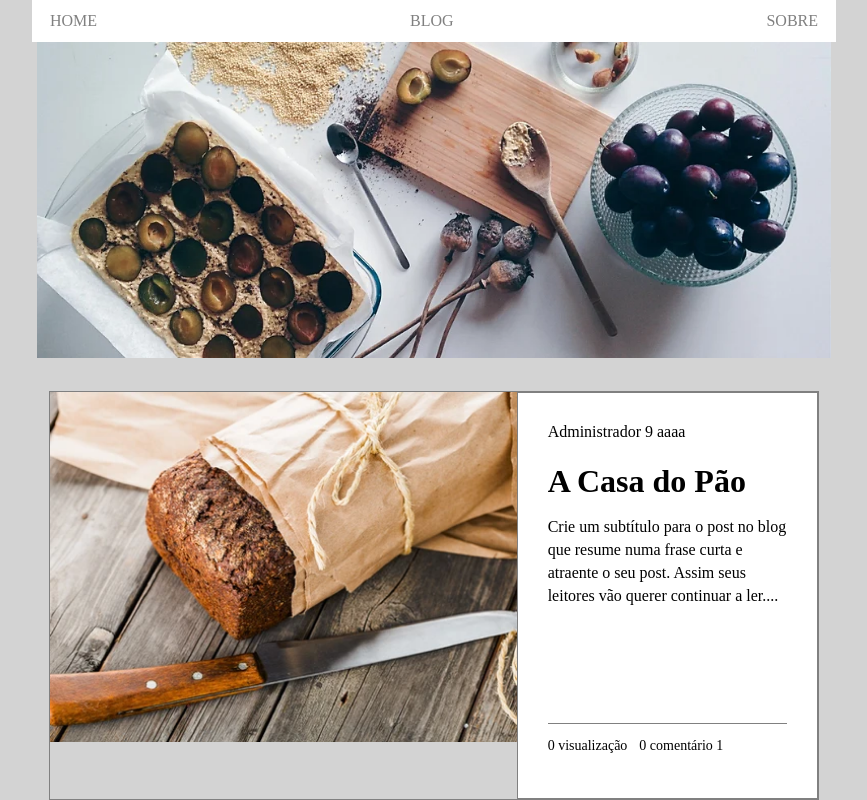
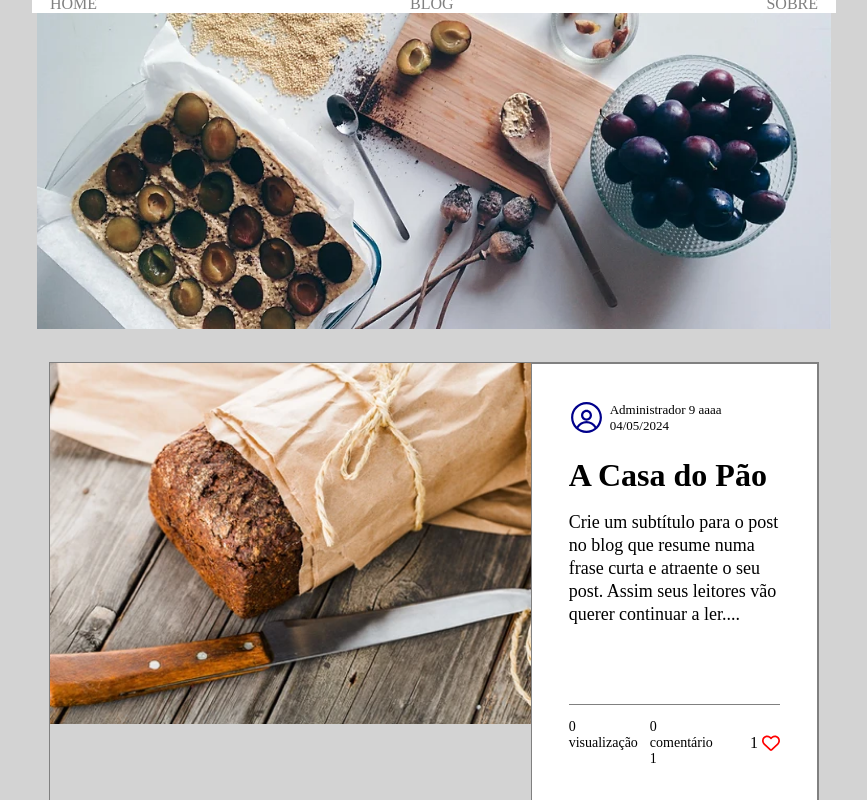
Before and after one commit to GustavoFSProg/blog-gus-web-ts, a React (Vite) app: page / in a window 1280 px wide. Shown: the whole page, without its empty margins (206-1073 px from the left). Built offline with nearby package versions, Linux system fonts and the light colour scheme.

Commit message:
posts main app

```diff
--- a/package.json
+++ b/package.json
@@ -13,6 +13,7 @@
     "axios": "^1.7.2",
     "react": "^18.2.0",
     "react-dom": "^18.2.0",
+    "react-icons": "^5.2.1",
     "styled-components": "^6.1.11"
   },
   "devDependencies": {
--- a/src/App.tsx
+++ b/src/App.tsx
@@ -3,6 +3,8 @@ import styled from "styled-components";
 import NavBar from "./components/NavBar/NavBar";
 import topo from "./assets/comida-topo.png";
 import paos from "./assets/paos.png";
+import { RxAvatar } from "react-icons/rx";
+import { FaRegHeart } from "react-icons/fa6";
 
 const AppContainer = styled.div`
   display: flex;
@@ -31,7 +33,8 @@ const Post1 = styled.div`
   border: 1px solid gray;
   align-items: flex-start;
   background: white;
-  padding: 30px;
+  padding: 37px;
+  padding-bottom: 22px;
   flex-direction: column;
 `;
 
@@ -45,13 +48,40 @@ function App() {
         </div>
         <div>
           <PostContainer>
-            <img height="350" width="516" src={paos} alt="paos" />
+            <img height="360.5" width="516" src={paos} alt="paos" />
+
             <Post1>
-              <div>Administrador 9 aaaa</div>
+              <div style={{ display: "flex" }}>
+                <RxAvatar
+                  style={{
+                    fontSize: "35px",
+                    marginTop: "-1px",
+                    color: "darkblue",
+                  }}
+                />
+                <div
+                  style={{
+                    display: "flex",
+                    flexDirection: "column",
+                    fontSize: "13px",
+                    marginLeft: "6px",
+                    marginTop: "1px",
+                  }}
+                >
+                  <span>Administrador 9 aaaa</span>
+                  <span style={{ marginTop: "0px" }}>04/05/2024</span>
+                </div>
+              </div>
               <div>
                 <h1>A Casa do Pão</h1>
               </div>
-              <div style={{ marginTop: "-22px", lineHeight: "23px" }}>
+              <div
+                style={{
+                  marginTop: "-22px",
+                  lineHeight: "23px",
+                  fontSize: "18px",
+                }}
+              >
                 <p>
                   Crie um subtítulo para o post no blog que resume numa frase
                   curta e atraente o seu post. Assim seus leitores vão querer
@@ -63,12 +93,31 @@ function App() {
                   display: "flex",
                   width: "100%",
                   borderTop: "1px solid gray",
-                  marginTop: "100px",
+                  marginTop: "60px",
                   fontSize: "14px",
                 }}
               >
-                <p>0 visualização</p>
-                <p style={{ marginLeft: "12px" }}> 0 comentário 1</p>
+                <div style={{ display: "flex" }}>
+                  <p>0 visualização</p>
+                  <p style={{ marginLeft: "12px" }}> 0 comentário 1</p>
+                </div>
+                <div
+                  style={{
+                    display: "flex",
+                    width: "55%",
+                    alignItems: "center",
+                    justifyContent: "flex-end",
+                  }}
+                >
+                  <span style={{ fontSize: "16px" }}>1</span>
+                  <FaRegHeart
+                    style={{
+                      color: "red",
+                      fontSize: "18px",
+                      marginLeft: "4px",
+                    }}
+                  />
+                </div>
               </div>
             </Post1>
           </PostContainer>
```
Also changed, not shown: 1 other file (tests, documents, lock files or other folders).
